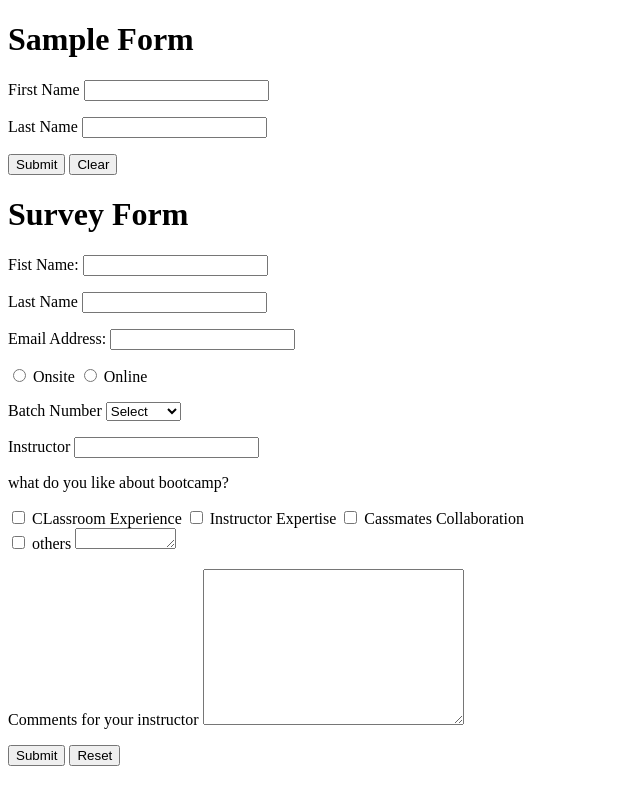
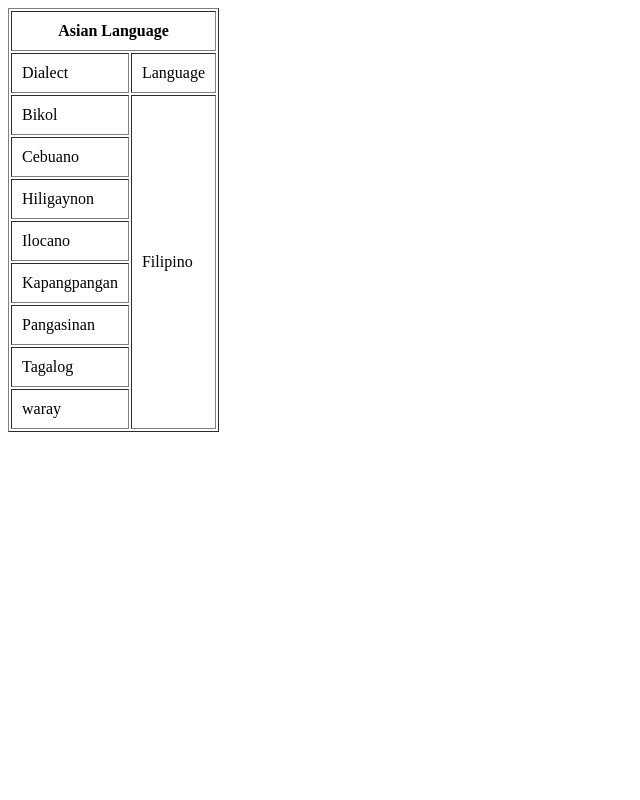
Before and after one commit to SirJhyx/WD26P-CODE-BLOODED, a plain HTML site: page forms.html in a window 1280 px wide. Shown: the whole page, without its empty margins (0-640 px from the left). Drawn offline with Linux system fonts and the light colour scheme.

Commit message:
Add files via upload

```diff
--- a/forms.html
+++ b/forms.html
@@ -7,129 +7,43 @@
     <title>Document</title>
 </head>
 <body>
-    <!-- HTML Forms - creates
-    input and outputs that can a user
-    interact -->
-    <!--Input Element is for active controls-->
-        <h1>Sample Form</h1>
-    <form action="">
-        <!-- it groups and
-        identifies that a user can
-        interact with the web page -->
-        <p>  <!--paragraphe-->
-            <label for="fname">First Name
-            </label>
-            <input type="text" id="fname" name="fname">
-        </p>
+    <table border="1" cellpadding="10">
+        <thead>
+            <th colspan="2">Asian Language</th>
+            <tr>
+                <td>Dialect</td>
+                <td>Language</td>
+            </tr>
+        </thead>
 
-        <p>
-            <label for="lname">Last Name
-            </label>
-            <input type="text" id="lname"
-             name="lname">
-        </p>
+        <tbody>
+            <tr>
+                <td>Bikol</td>
+                <td rowspan="10">Filipino</td>
+            </tr>
+            <tr>
+                <td>Cebuano</td>
+            </tr>
+            <tr>
+                <td>Hiligaynon</td>
+            </tr>
+            <tr>
+                <td>Ilocano</td>
+            </tr>
+            <tr>
+                <td>Kapangpangan</td>
+            </tr>
+            <tr>
+                <td>Pangasinan</td>
+            </tr>
+            <tr>
+                <td>Tagalog</td>
+            </tr>
+            <tr>
+                <td>waray</td>
+            </tr>
 
-        <p>
-            <input type="submit" value="Submit">
-            <!--Submit - confirms the values input
-            by the users-->
-            <!--Form handler-->
-            <input type="reset" value="Clear">
-            <!--Reset - removes the information
-            provided by the user inside the
-            form-->
-        </p>
-    </form>
-
-    <h1>Survey Form</h1>
-    <form action="">
-        <p>
-            <label for="fname">Fist Name:</label>
-            <input type="text" name="fname" id="fname">
-        </p>
-
-        <p>
-            <label for="lname">Last Name
-            </label>
-            <input type="text" name="lname"
-             id="lname">
-        </p>
-
-        <p>
-            <label for="emailAdd">Email Address:</label>
-            <input type="email" id="emailAdd" id="emailAdd">
-        </p>
-
-        <p>
-            <input type="radio" name="eType" id="eType">
-            <label for="eType">Onsite</label>
-            <input type="radio" name="eType" id="eType">
-            <label for="eType">Online</label>
-        </p>
-
-        <p>
-            <label for="bNum">Batch Number
-            </label>
-            <select name="bNmm" id="bNum">
-                <option value="select">Select</option>
-                <option value="b23">Batch 23</option>
-                <option value="b24">Batch 24</option>
-                <option value="b25">Batch 25</option>
-
-            </select>
-        </p>
-
-        <p>
-            <label for="instructor">Instructor</label>
-            <input type="text" name="insturctor" id="instructor">
-        </p>
-
-        <p>
-            what do you like about bootcamp?
-        </p>
-
-         <p>
-            <input type="checkbox" name="classroom" id="classroom"
-            value="classroom">
-            <label for="classroom">CLassroom Experience</label>
-
-            <input type="checkbox" name="expertise" id="expertise
-            value="classroom">
-            <label for="classroom">Instructor Expertise</label>
-
-            <input type="checkbox" name="collaboration" id="collaboration"
-            value="collaboration">
-            <label for="classroom">Cassmates Collaboration</label> <br />
-
-            <input type="checkbox" name="others" id="others"
-            value="others">
-            <label for="others">others</label>
-            <textarea name="others" id="" cols="10" rows="1"
-            placeholder="plss specify" maxlength="100">
-            </textarea>
-
-
-        </p>
-
-        <p>
-            <label for="comments">Comments for your
-                instructor</label>
-            <textarea name="comments" id="" cols="30" rows="10"
-            placeholder="Type full commnets here." maxlength="100">
-            </textarea>
-            <!--placeholder - helps the users to
-            guide them while filling up thier
-            form-->
-
-            <!--maxlength - numbers of characters
-                to be input-->
-        </p>
-
-        <p>
-            <button type="submit">Submit</button>
-            <button type="reset">Reset</button>
-        </p>
-    </form>
-
+        </tbody>
+    </table>
 </body>
 </html>
```
